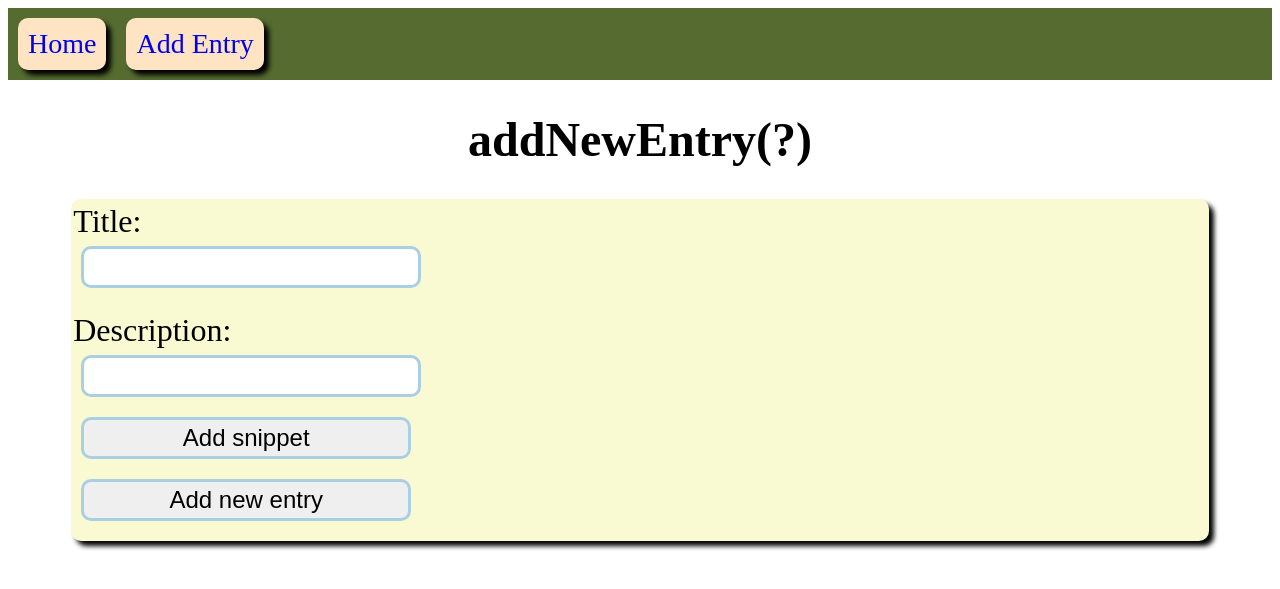
After one commit to GDTimi/snippetBank, a PHP site: page /addEntry.php in a window 1280 px wide. The commit adds this page. Shown: the top 589 px of the page. Run offline with PHP 8.4, Linux system fonts and the light colour scheme.

Commit message:
Basic entry form in place - variable snippets handling to follow.

```diff
--- /dev/null
+++ b/addEntry.php
@@ -0,0 +1,33 @@
+<!DOCTYPE html>
+<html lang="en">
+<head>
+    <meta charset="UTF-8">
+    <meta name="viewport" content="width=device-width, initial-scale=1.0">
+
+    <link rel="stylesheet" href="master.css">
+
+    <title>Add Entry</title>
+</head>
+<body>
+    <?php
+    include 'src/header/header.php';
+    ?>
+
+    <h1 class="page-title">addNewEntry(?)</h1>
+
+    <div class="form-container">
+        <form class="form" method="Post">
+            <label for="title">Title:</label>
+            <input type="text" id="title" name="title" required="false"/>
+
+            <label for="description">Description:</label>
+            <input type="text" id="description" name="description" required="false"/>
+
+            <input type="button" value="Add snippet" />
+
+            <input type="submit" value="Add new entry" />
+        </form>
+    </div>
+
+</body>
+</html>
--- a/master.css
+++ b/master.css
@@ -90,3 +90,31 @@
   background-color: darkslategray;
   color: aliceblue;
 }
+
+/* Form handling */
+.form-container {
+  display: flex;
+  justify-content: left;
+  background-color: lightgoldenrodyellow;
+  border: 5px;
+  border-radius: 10px;
+  box-shadow: 5px 5px 5px black;
+  width: 90%;
+  margin: 0 auto;
+}
+
+.form label{
+  display: block;
+  font-size: 2rem;
+  padding:4px 2px;
+}
+
+.form input{
+  display: block;
+  font-size: 1.5rem;
+  padding:4px 2px;
+  border:solid 3px #aacfe4;
+  border-radius: 10px;
+  margin:2px 0 20px 10px;
+  width: 100%;
+}
--- a/src/header/header.php
+++ b/src/header/header.php
@@ -1,5 +1,6 @@
 <header>
     <div class="header-navbar-container">
         <a class="header-navbar-item" href="./index.php">Home</a>
+        <a class="header-navbar-item" href="./addEntry.php">Add Entry</a>
     </div>
 </header>
```
